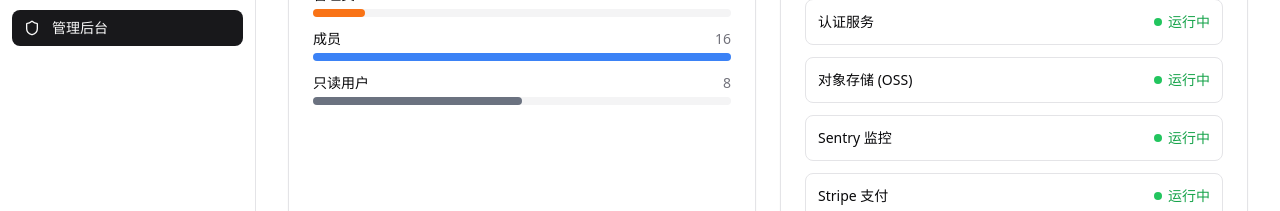
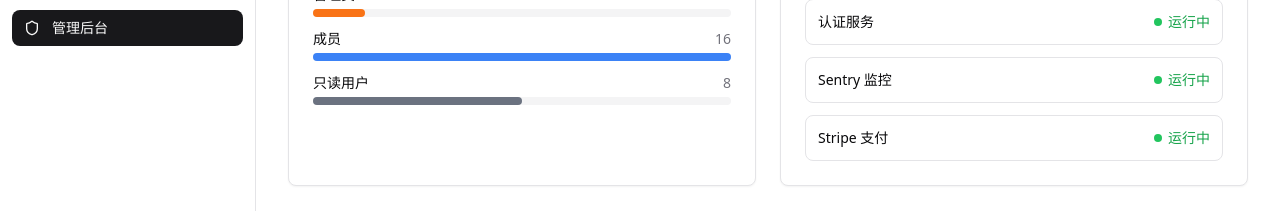
Before and after one commit to Sun1090/IndieStack, a Next.js app: page /dashboard/admin in a window 1280 px wide. Shown: the part 544-755 px from the top of the page. Built offline with nearby package versions, Linux system fonts and the light colour scheme; no server answers.

Commit message:
fix(admin): 概览页系统状态移除未接线的 OSS 条目
OSS 上传模块为规划中/未接线状态（见 docs/architecture/11-integrations.md），
概览页硬编码显示"运行中"会造成误导，移除该条目及对应 i18n key。

```diff
--- a/messages/en/admin.json
+++ b/messages/en/admin.json
@@ -21,7 +21,6 @@
     "services": {
       "database": "Supabase Database",
       "auth": "Auth Service",
-      "storage": "Object Storage (OSS)",
       "sentry": "Sentry Monitoring",
       "stripe": "Stripe Payments",
       "running": "Running"
--- a/messages/zh-CN/admin.json
+++ b/messages/zh-CN/admin.json
@@ -21,7 +21,6 @@
     "services": {
       "database": "Supabase 数据库",
       "auth": "认证服务",
-      "storage": "对象存储 (OSS)",
       "sentry": "Sentry 监控",
       "stripe": "Stripe 支付",
       "running": "运行中"
--- a/src/app/dashboard/admin/page.tsx
+++ b/src/app/dashboard/admin/page.tsx
@@ -65,7 +65,6 @@ export default async function AdminPage() {
   const systemServices = [
     { name: t("overview.services.database"), healthy: true },
     { name: t("overview.services.auth"), healthy: true },
-    { name: t("overview.services.storage"), healthy: true },
     { name: t("overview.services.sentry"), healthy: true },
     { name: t("overview.services.stripe"), healthy: true },
   ];
```
